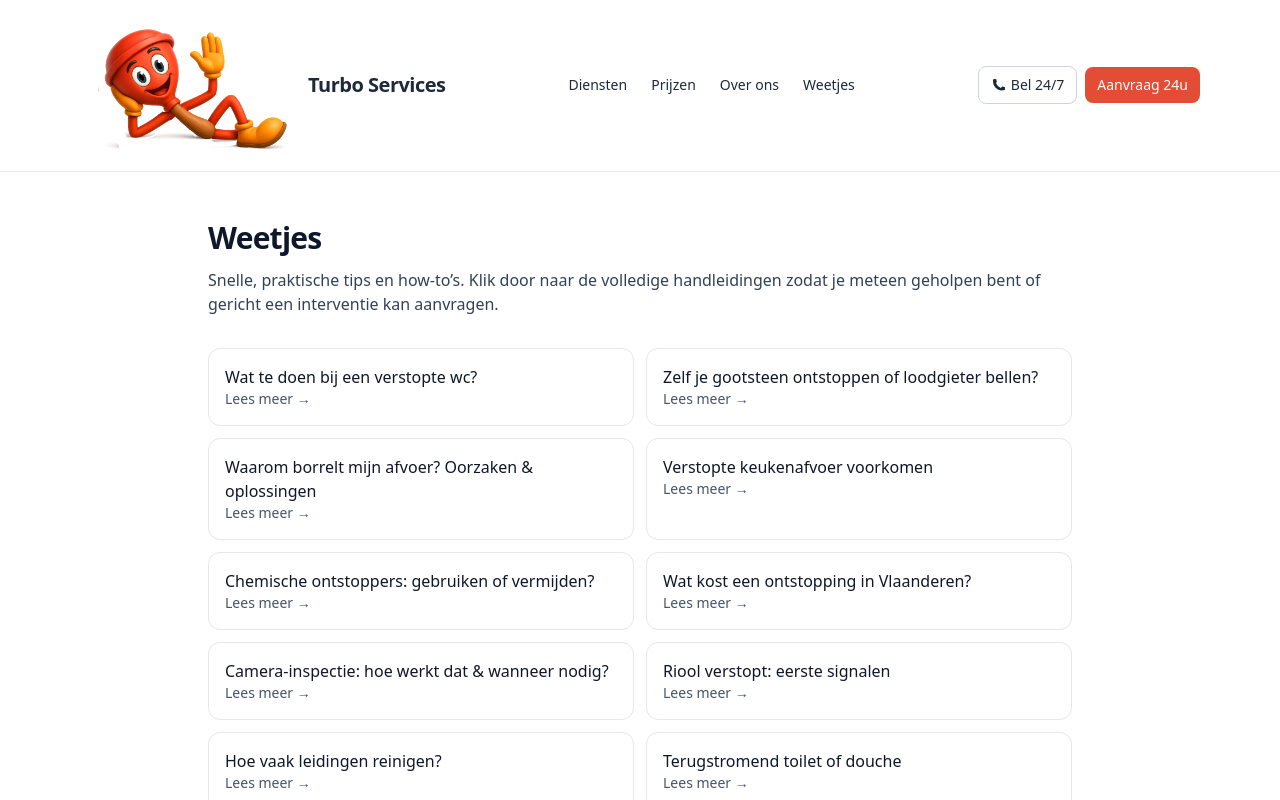
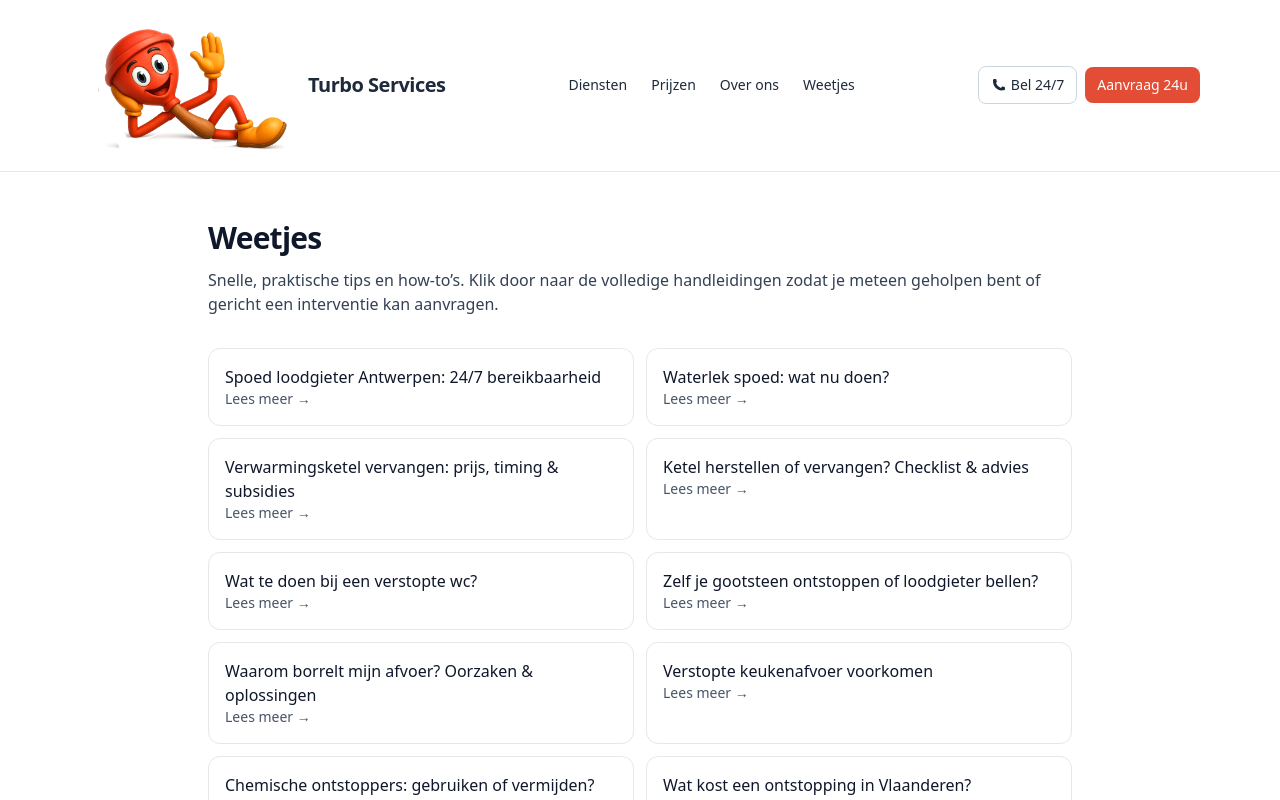
Before and after one commit to Turbo-89/turboservices, a Next.js app: page /blog in a window 1280 px wide. Shown: the top 800 px of the page. Built offline with nearby package versions, Linux system fonts and the light colour scheme.

Commit message:
Update page.tsx

```diff
--- a/app/blog/page.tsx
+++ b/app/blog/page.tsx
@@ -9,6 +9,13 @@ export const metadata: Metadata = {
 };
 
 const items = [
+  // ── Losse kennisbank-artikels (niet in /ontstopping)
+  { href: "/kennisbank/spoed-loodgieter", label: "Spoed loodgieter Antwerpen: 24/7 bereikbaarheid" },
+  { href: "/kennisbank/spoed-waterlek", label: "Waterlek spoed: wat nu doen?" },
+  { href: "/kennisbank/verwarmingsketel-vervangen", label: "Verwarmingsketel vervangen: prijs, timing & subsidies" },
+  { href: "/kennisbank/ketel-herstellen-of-vervangen", label: "Ketel herstellen of vervangen? Checklist & advies" },
+
+  // ── Ontstopping (submap)
   { href: "/kennisbank/ontstopping/verstopte-wc", label: "Wat te doen bij een verstopte wc?" },
   { href: "/kennisbank/ontstopping/gootsteen-ontstoppen", label: "Zelf je gootsteen ontstoppen of loodgieter bellen?" },
   { href: "/kennisbank/ontstopping/afvoer-borrelt", label: "Waarom borrelt mijn afvoer? Oorzaken & oplossingen" },
```
